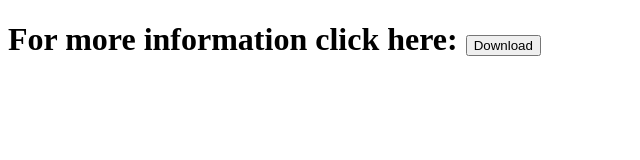
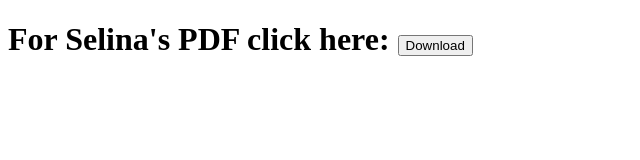
Before and after one commit to Skirkzzz/week-16-Updated-Portfolio-2, a plain HTML site: page Resume.html in a window 1280 px wide. Shown: the whole page, without its empty margins (0-640 px from the left). Drawn offline with Linux system fonts and the light colour scheme.

Commit message:
PDF link

```diff
--- a/Resume.html
+++ b/Resume.html
@@ -10,7 +10,7 @@
   </head>
 
   <body class="class-0">
-        <h1>For more information click here: <button onclick="location.href='documents/Example.pdf';">Download</button></h1>
+        <h1>For Selina's PDF click here: <button onclick="location.href='documents/Example.pdf';">Download</button></h1>
   </body>
 
 </html>
```
